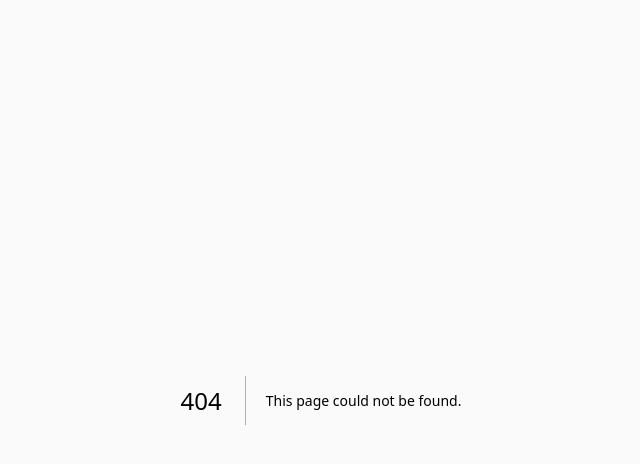
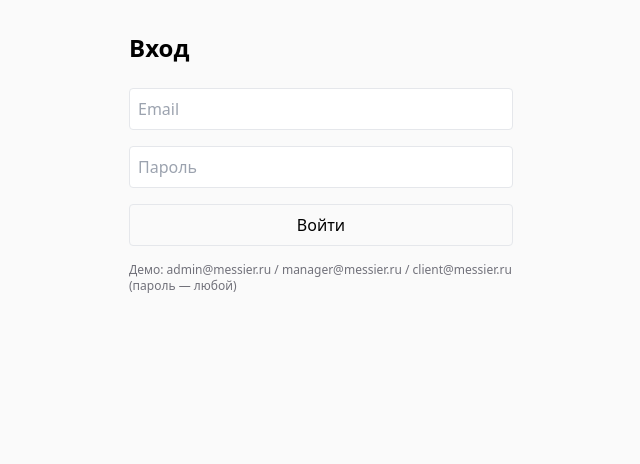
Before and after one commit to OrlandoFly-lgtm/messier-web, a Next.js app: page /login in a window 1280 px wide. Before the commit this address had no page. Shown: the top 464 px of the page, without its empty margins (319-959 px from the left). Built offline with nearby package versions, Linux system fonts and the light colour scheme.

Commit message:
Create page.tsx

```diff
--- /dev/null
+++ b/app/login/page.tsx
@@ -0,0 +1,41 @@
+"use client";
+import { useState } from "react";
+
+export default function LoginPage() {
+  const [email, setEmail] = useState("");
+  const [password, setPassword] = useState("");
+  const [msg, setMsg] = useState("");
+
+  async function onSubmit(e: React.FormEvent) {
+    e.preventDefault();
+    try {
+      const res = await fetch("/api/auth/login", {
+        method: "POST",
+        headers: { "Content-Type": "application/json" },
+        body: JSON.stringify({ email, password })
+      });
+      const data = await res.json();
+      if (!res.ok) throw new Error(data?.message || "Ошибка входа");
+      localStorage.setItem("access_token", data.accessToken);
+      localStorage.setItem("user_role", data.role);
+      setMsg("Успех. Откройте /dashboard");
+    } catch (err: any) {
+      setMsg(err?.message || "Ошибка входа");
+    }
+  }
+
+  return (
+    <main className="mx-auto max-w-md p-8">
+      <h1 className="text-2xl font-semibold">Вход</h1>
+      <form onSubmit={onSubmit} className="mt-6 space-y-4">
+        <input value={email} onChange={e=>setEmail(e.target.value)} placeholder="Email" className="w-full border p-2 rounded" />
+        <input type="password" value={password} onChange={e=>setPassword(e.target.value)} placeholder="Пароль" className="w-full border p-2 rounded" />
+        <button className="w-full border p-2 rounded">Войти</button>
+      </form>
+      <p className="mt-4 text-sm text-zinc-600">{msg}</p>
+      <div className="mt-4 text-xs text-zinc-500">
+        Демо: admin@messier.ru / manager@messier.ru / client@messier.ru (пароль — любой)
+      </div>
+    </main>
+  );
+}
```
